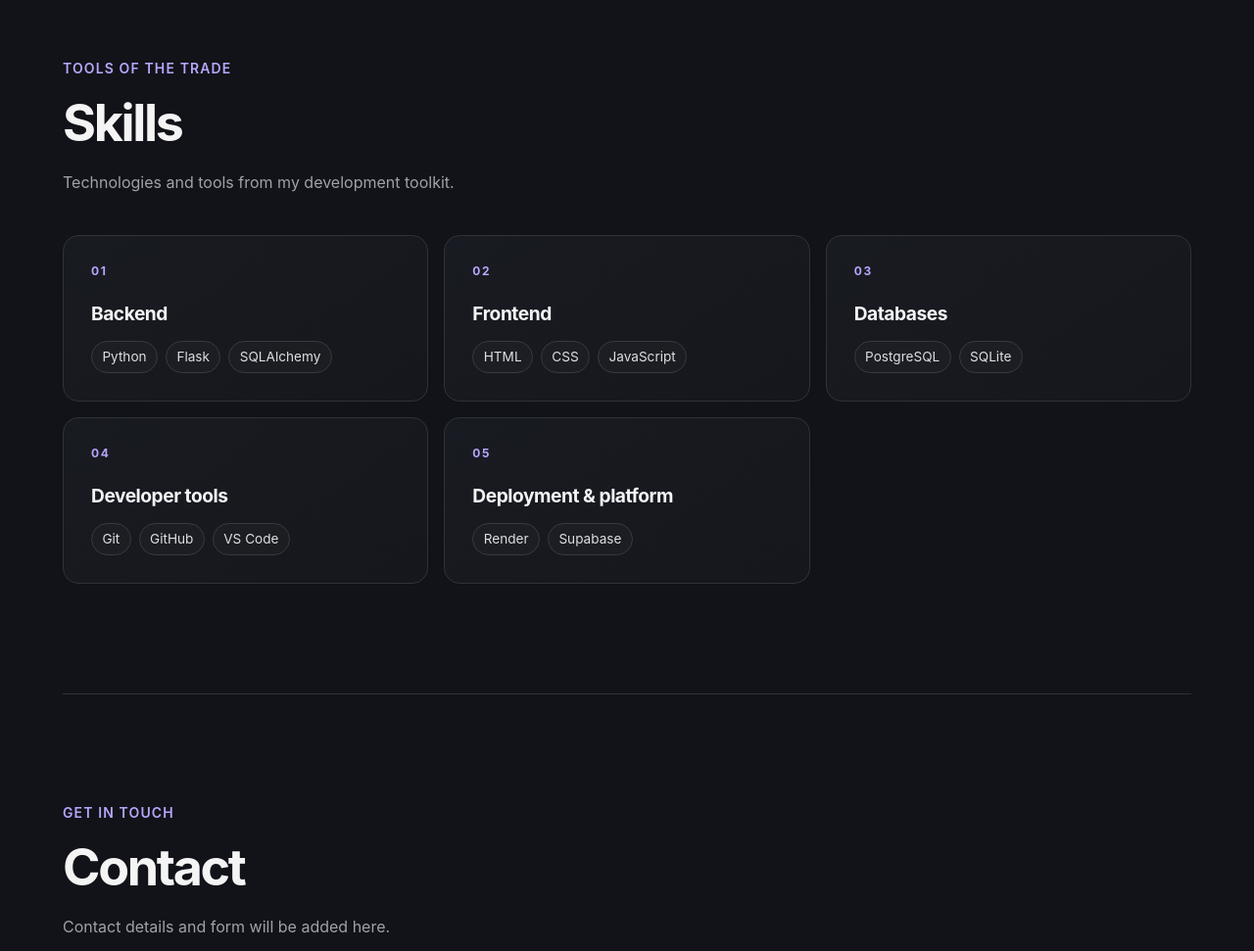
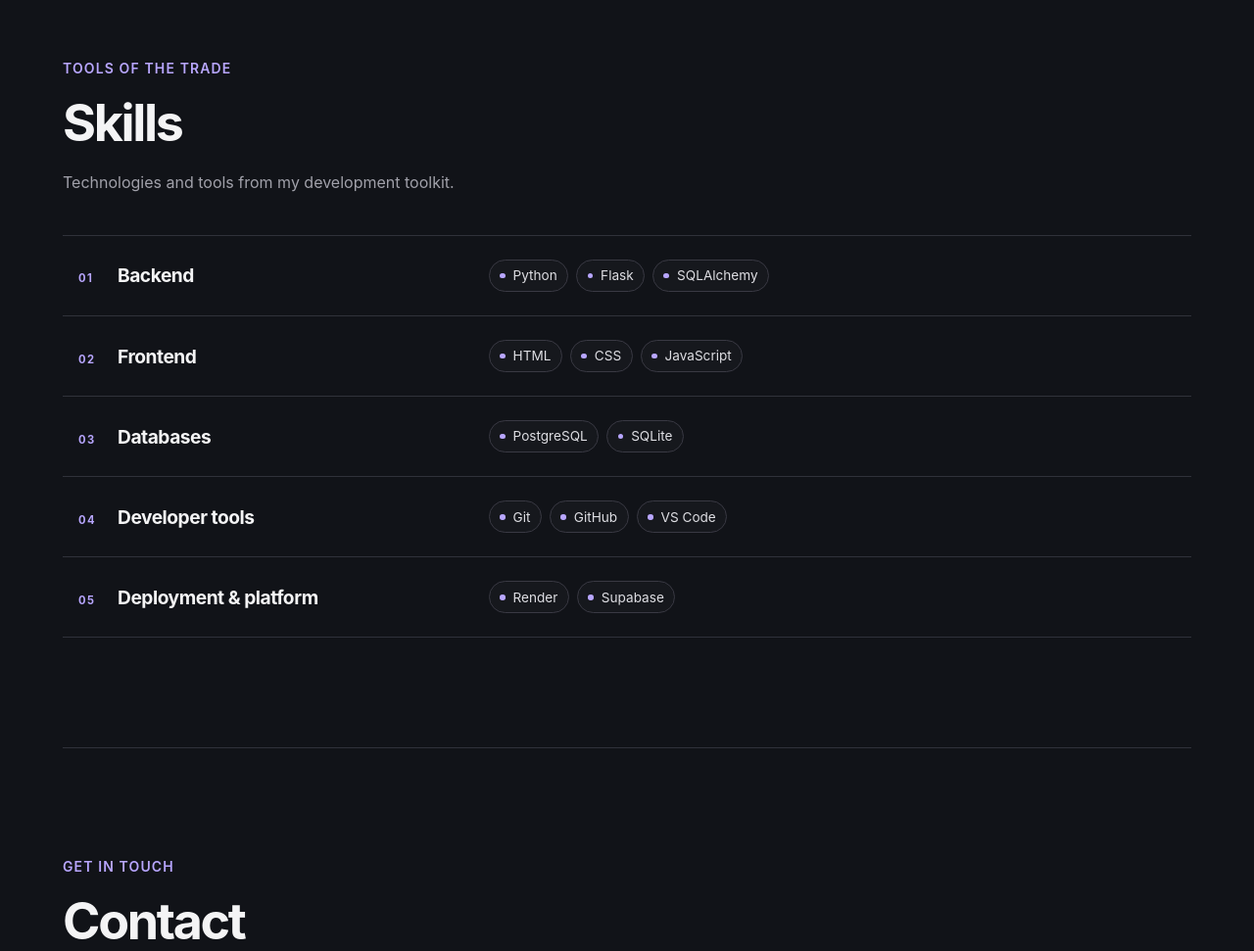
Before and after one commit to shivnandan-kumar/shivnandan-portfolio, a Flask app: page / in a window 1280 px wide. Shown: the part 2350-3321 px from the top of the page at 98% size. Run offline with Flask 3, Linux system fonts and the light colour scheme.

Commit message:
style: refine skills section layout

```diff
--- a/static/css/styles.css
+++ b/static/css/styles.css
@@ -319,30 +319,44 @@ h2 {
 
 .skills-grid {
   display: grid;
-  grid-template-columns: repeat(3, minmax(0, 1fr));
-  gap: 1rem;
+  grid-template-columns: 1fr;
   margin-top: 2.5rem;
+  border-top: 1px solid var(--color-border);
 }
 
 .skill-group {
   min-width: 0;
-  padding: clamp(1.25rem, 2.5vw, 1.75rem);
-  border: 1px solid var(--color-border);
-  border-radius: 1rem;
-  background: linear-gradient(145deg, #191b22, #15171c);
+  display: grid;
+  grid-template-columns: minmax(13rem, 0.72fr) minmax(0, 1.28fr);
+  align-items: center;
+  gap: 1.5rem;
+  padding: 1.5rem 1rem;
+  border-bottom: 1px solid var(--color-border);
+  transition: background-color 160ms ease;
+}
+
+.skill-group:hover {
+  background: linear-gradient(90deg, rgb(184 166 255 / 5%), transparent 75%);
+}
+
+.skill-group-heading {
+  display: flex;
+  align-items: baseline;
+  gap: 1rem;
 }
 
 .skill-group-index {
-  margin-bottom: 1.5rem;
+  flex: 0 0 1.5rem;
+  margin: 0;
   color: var(--color-accent);
-  font-size: 0.75rem;
+  font-size: 0.7rem;
   font-weight: 700;
   letter-spacing: 0.14em;
 }
 
 .skill-group h3 {
-  margin: 0 0 1rem;
-  font-size: 1.2rem;
+  margin: 0;
+  font-size: clamp(1.05rem, 1.5vw, 1.25rem);
   letter-spacing: -0.025em;
 }
 
@@ -356,6 +370,9 @@ h2 {
 }
 
 .skill-list li {
+  display: inline-flex;
+  align-items: center;
+  gap: 0.5rem;
   padding: 0.4rem 0.65rem;
   border: 1px solid #393943;
   border-radius: 999px;
@@ -363,6 +380,14 @@ h2 {
   color: #dedee3;
   font-size: 0.85rem;
   line-height: 1.35;
+}
+
+.skill-list li::before {
+  width: 0.35rem;
+  height: 0.35rem;
+  border-radius: 50%;
+  background: var(--color-accent);
+  content: "";
 }
 
 .project-grid {
@@ -586,17 +611,21 @@ h2 {
   }
 
   .skills-grid {
-    grid-template-columns: 1fr;
-    gap: 0.75rem;
     margin-top: 1.75rem;
   }
 
   .skill-group {
-    padding: 1.25rem;
+    grid-template-columns: 1fr;
+    gap: 0.85rem;
+    padding: 1.2rem 0.25rem;
   }
 
   .skill-group-index {
-    margin-bottom: 0.8rem;
+    flex-basis: 1.25rem;
+  }
+
+  .skill-group-heading {
+    gap: 0.75rem;
   }
 
   .education-card h3 {
@@ -651,4 +680,8 @@ h2 {
   .project-link {
     transition: none;
   }
+
+  .skill-group {
+    transition: none;
+  }
 }
--- a/templates/index.html
+++ b/templates/index.html
@@ -176,8 +176,10 @@
 
         <div class="skills-grid">
           <article class="skill-group">
+            <div class="skill-group-heading">
               <p class="skill-group-index">01</p>
               <h3>Backend</h3>
+            </div>
             <ul class="skill-list" aria-label="Backend skills">
               <li>Python</li>
               <li>Flask</li>
@@ -186,8 +188,10 @@
           </article>
 
           <article class="skill-group">
+            <div class="skill-group-heading">
               <p class="skill-group-index">02</p>
               <h3>Frontend</h3>
+            </div>
             <ul class="skill-list" aria-label="Frontend skills">
               <li>HTML</li>
               <li>CSS</li>
@@ -196,8 +200,10 @@
           </article>
 
           <article class="skill-group">
+            <div class="skill-group-heading">
               <p class="skill-group-index">03</p>
               <h3>Databases</h3>
+            </div>
             <ul class="skill-list" aria-label="Database technologies">
               <li>PostgreSQL</li>
               <li>SQLite</li>
@@ -205,8 +211,10 @@
           </article>
 
           <article class="skill-group">
+            <div class="skill-group-heading">
               <p class="skill-group-index">04</p>
               <h3>Developer tools</h3>
+            </div>
             <ul class="skill-list" aria-label="Developer tools">
               <li>Git</li>
               <li>GitHub</li>
@@ -215,8 +223,10 @@
           </article>
 
           <article class="skill-group">
+            <div class="skill-group-heading">
               <p class="skill-group-index">05</p>
               <h3>Deployment &amp; platform</h3>
+            </div>
             <ul class="skill-list" aria-label="Deployment and platform tools">
               <li>Render</li>
               <li>Supabase</li>
```
Also changed, not shown: README.md. Lines whose indentation alone changed are shown as unchanged.
